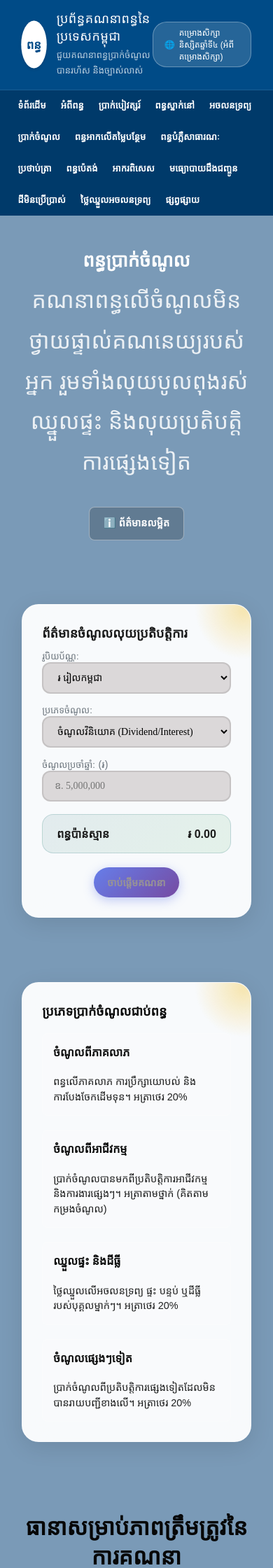
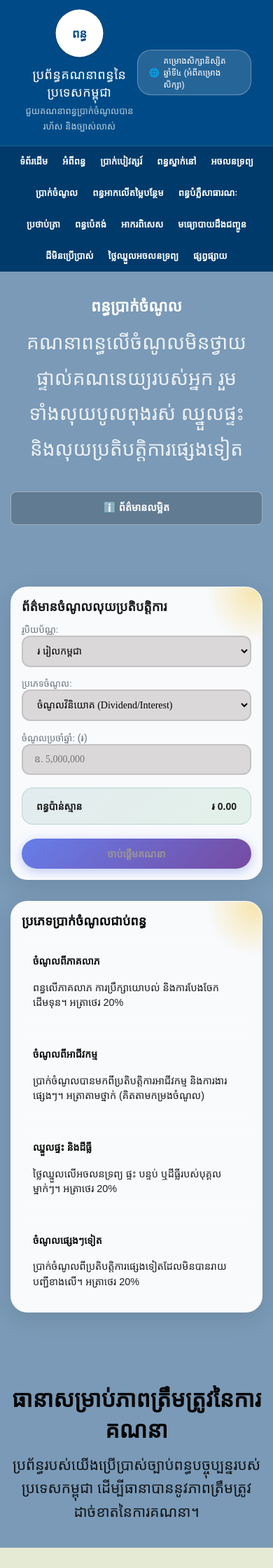
Before and after one commit to Korngmeng-Taing/tax_calculation_web, a Django app: page /income/ in a window 390 px wide. Shown: the top 2240 px of the page at 70% size. Run offline with Django 5.2, Linux system fonts and the light colour scheme; some web fonts are replaced.

Commit message:
Fix responsive mobile layout

```diff
--- a/static/style.css
+++ b/static/style.css
@@ -3230,3 +3230,175 @@ img {
     line-height: 1.7;
   }
 }
+/* =========================
+   MOBILE RESPONSIVE FIX
+========================= */
+
+html,
+body {
+  overflow-x: hidden;
+  width: 100%;
+}
+
+/* Header */
+header {
+  width: 100%;
+  padding: 15px;
+  flex-wrap: wrap;
+}
+
+/* Navigation */
+nav {
+  display: flex;
+  flex-wrap: wrap;
+  gap: 10px;
+  width: 100%;
+}
+
+nav a {
+  font-size: 13px;
+}
+
+/* Hero Section */
+.hero {
+  grid-template-columns: 1fr;
+  padding: 20px;
+}
+
+.hero-text {
+  text-align: center;
+}
+
+/* Panels */
+.panel {
+  width: 100%;
+  padding: 20px;
+}
+
+/* Grid Forms */
+.grid {
+  width: 100%;
+}
+
+.grid input,
+.grid select,
+.grid textarea {
+  width: 100%;
+  max-width: 100%;
+}
+
+/* Cards */
+.cards-grid,
+.tax-types-grid,
+.why-grid,
+.faq-grid,
+.team-grid,
+.overview-grid {
+  grid-template-columns: 1fr !important;
+}
+
+/* Tables */
+table {
+  width: 100%;
+  overflow-x: auto;
+  display: block;
+}
+
+/* Images */
+img {
+  max-width: 100%;
+  height: auto;
+}
+
+/* Buttons */
+.btn,
+.learn-more-btn,
+.card-link {
+  width: 100%;
+  text-align: center;
+}
+
+/* Footer */
+.footer-content {
+  flex-direction: column;
+  text-align: center;
+}
+
+/* Mobile */
+@media (max-width: 768px) {
+  body {
+    font-size: 14px;
+  }
+
+  .hero-text h1,
+  .hero-text h2 {
+    font-size: 28px;
+    line-height: 1.4;
+  }
+
+  .brand {
+    flex-direction: column;
+    align-items: center;
+    text-align: center;
+  }
+
+  .brand h1 {
+    font-size: 18px;
+  }
+
+  nav {
+    justify-content: center;
+  }
+
+  .card,
+  .tax-type-card,
+  .faq-item,
+  .overview-card,
+  .team-card {
+    padding: 20px;
+  }
+
+  .section-header h2 {
+    font-size: 24px;
+  }
+
+  .tax-table-container {
+    overflow-x: auto;
+  }
+
+  .hero-actions {
+    flex-direction: column;
+  }
+
+  .btn {
+    width: 100%;
+  }
+}
+
+/* Small phones */
+@media (max-width: 480px) {
+  header {
+    padding: 10px;
+  }
+
+  .hero {
+    padding: 15px;
+  }
+
+  .panel {
+    padding: 15px;
+  }
+
+  .hero-text h1,
+  .hero-text h2 {
+    font-size: 22px;
+  }
+
+  .section-header h2 {
+    font-size: 20px;
+  }
+
+  nav a {
+    font-size: 12px;
+  }
+}
```
Also changed, not shown: 1 other file.
